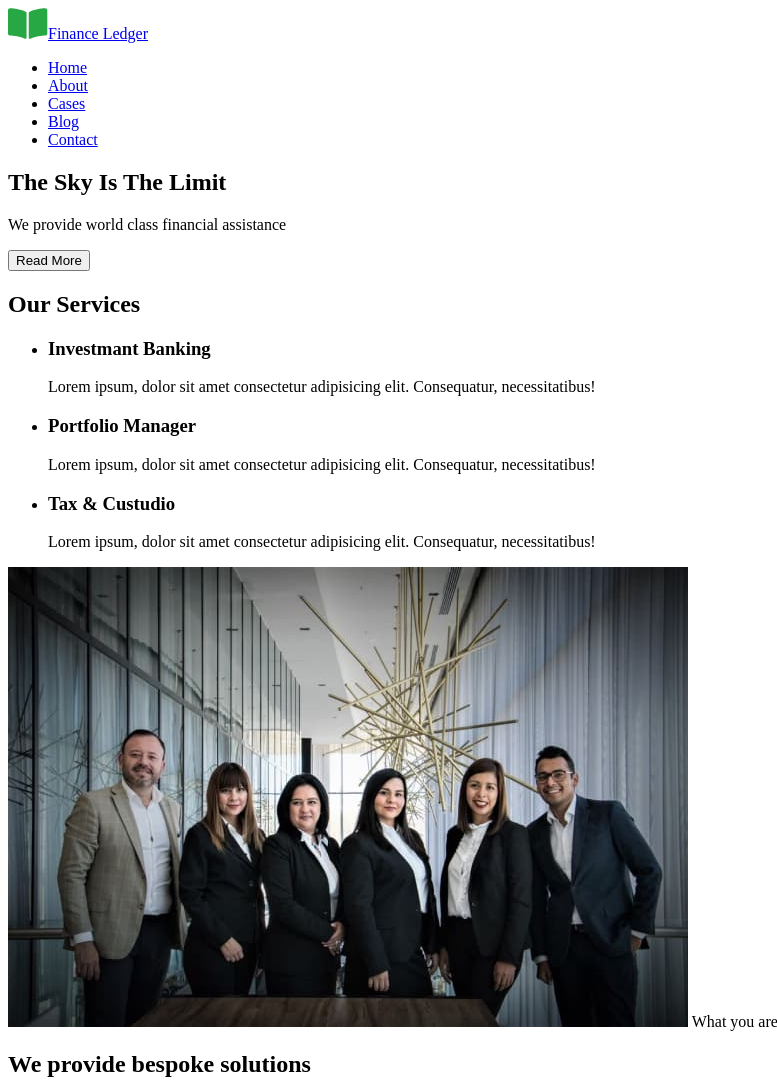
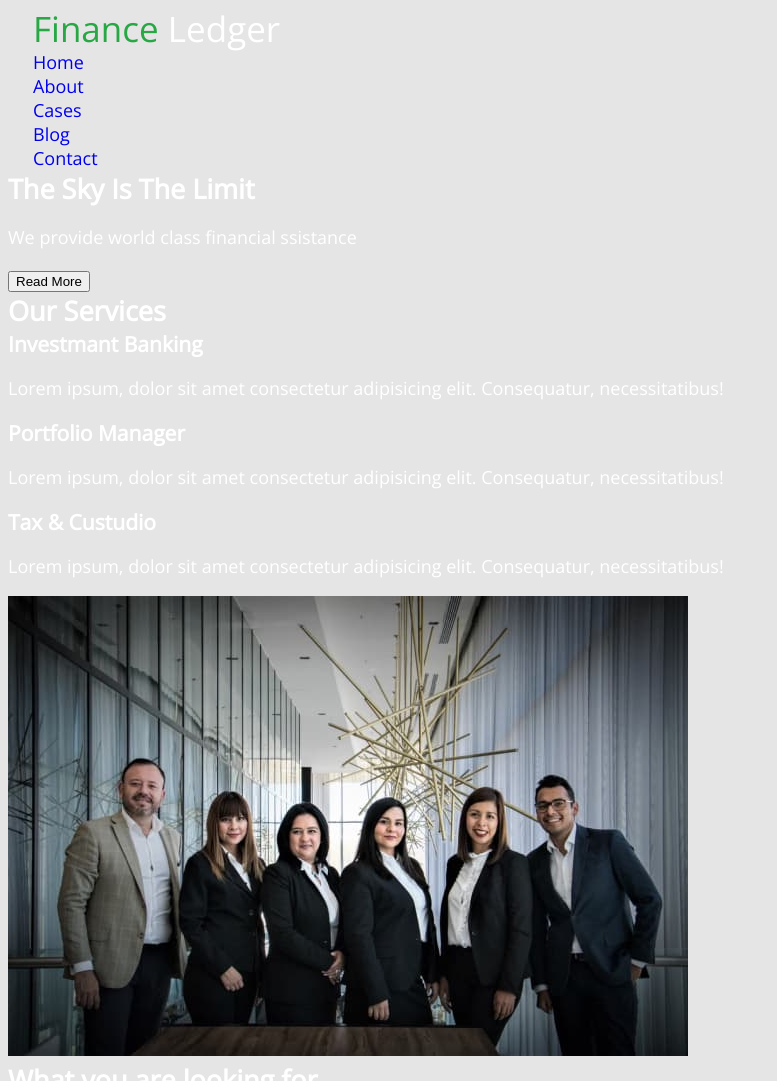
Before and after one commit to HennadiiBorysevych/blended_lesson_1, a plain HTML site: page index.html in a window 1280 px wide. Shown: the top 1081 px of the page, without its empty margins (0-777 px from the left). Drawn offline with nearby package versions, Linux system fonts and the light colour scheme; files whose address does not match are found by name.

Commit message:
Header and CSS files

```diff
--- /dev/null
+++ b/css/styles.css
@@ -0,0 +1,55 @@
+:root{
+    --primary-text-color:#FFFFFF;
+    --secondary-text-color:#333333;
+    --accent-color:#28A745;
+    --primary-background-color: #E5E5E5;
+    --secondary-background-color:#0284D0;
+}
+
+body{
+
+font-family: Open Sans, sans-serif;
+font-weight: 400;
+color: var(--primary-text-color);
+font-size: 18px;
+background-color: var(--primary-background-color);
+font-style: normal;
+}
+h1,
+h2,
+h3,
+h4,
+h5,
+h6{
+    margin: 0;
+    padding: 0;
+}
+ul {
+    margin: 0;
+    padding: 0;
+}
+.container{
+    width: 1360px;
+    padding-left: 25px;
+    padding-right: 25px;
+    margin: 0 auto;
+}
+.list{
+    list-style: none;
+}
+.link{
+    text-decoration: none;
+}
+.logo{
+    font-family: inherit;
+    font-weight: inherit;
+    font-size: 35px;
+    line-height: 1.2;
+    color: var(--primary-text-color);
+}
+.logo-accent{
+    color: var(--accent-color);
+}
+.site-links{
+    list-style: none;
+}
--- a/index.html
+++ b/index.html
@@ -4,24 +4,35 @@
     <meta charset="UTF-8" />
     <meta http-equiv="X-UA-Compatible" content="IE=edge" />
     <meta name="viewport" content="width=device-width, initial-scale=1.0" />
-    <title>Document</title>
+    <title>Finance Ledger</title>
+    <link rel="stylesheet" href="./css/styles.css" />
+    <link rel="preconnect" href="https://fonts.googleapis.com" />
+    <link rel="preconnect" href="https://fonts.gstatic.com" crossorigin />
+    <link
+      href="https://fonts.googleapis.com/css2?family=Open+Sans:wght@300;400&display=swap"
+      rel="stylesheet"
+    />
   </head>
   <body>
     <header>
-      <a href="./index.html">
-        <img src="./images/logo.svg" alt="logo" />Finance Ledger</a
-      >
-      <ul>
-        <li><a href="#">Home</a></li>
-        <li><a href="#">About</a></li>
-        <li><a href="#">Cases</a></li>
-        <li><a href="#">Blog</a></li>
-        <li><a href="#">Contact</a></li>
-      </ul>
+      <div class="container">
+        <nav>
+          <a href="./index.html" class="logo link"
+            ><span class="logo-accent">Finance</span> Ledger</a
+          >
+          <ul class="site-links">
+            <li class=""><a href="#" class="link site-link">Home</a></li>
+            <li class=""><a href="#" class="link site-link">About</a></li>
+            <li class=""><a href="#" class="link site-link">Cases</a></li>
+            <li class=""><a href="#" class="link site-link">Blog</a></li>
+            <li class=""><a href="#" class="link site-link">Contact</a></li>
+          </ul>
+        </nav>
+      </div>
     </header>
     <section>
       <h1>The Sky Is The Limit</h1>
-      <p>We provide world class financial assistance</p>
+      <p>We provide world class financial ssistance</p>
       <button type="button">Read More</button>
     </section>
     <section>
@@ -52,8 +63,8 @@
     </section>
     <section>
       <img src="./images/team.jpg" alt="our team" width="680" height="460" />
-      <span>What you are looking for</span>
-      <h2>We provide bespoke solutions</h2>
+      <h2>What you are looking for</h2>
+      <h3>We provide bespoke solutions</h3>
       <p>
         Lorem ipsum dolor, sit amet consectetur adipisicing elit. Voluptate,
         ipsum dignissimos quae laudantium asperiores nam aliquid impedit harum
@@ -63,8 +74,8 @@
       <a href="#">Read More</a>
     </section>
     <section>
-      <span>This is what we do</span>
-      <h2>Business Cases</h2>
+      <h2>This is what we do</h2>
+      <h3>Business Cases</h3>
       <p>
         Lorem ipsum dolor sit amet consectetur adipisicing elit. Architecto,
         sapiente!
@@ -142,8 +153,8 @@
       />
     </article>
     <section>
-      <span>Who we are</span>
-      <h2>Our Professional Team</h2>
+      <h2>Who we are</h2>
+      <h3>Our Professional Team</h3>
       <p>
         Lorem ipsum dolor sit amet consectetur adipisicing elit. Architecto,
         sapiente!
@@ -193,10 +204,10 @@
     </section>
     <footer>
       <ul>
-        <li><a href=""></a></li>
-        <li><a href=""></a></li>
-        <li><a href=""></a></li>
-        <li><a href=""></a></li>
+        <li><a href="./images/.svg"></a></li>
+        <li><a href="./images/.svg"></a></li>
+        <li><a href="./images/.svg"></a></li>
+        <li><a href="./images/.svg"></a></li>
       </ul>
       <p>Copyright &copy; 2021 - FinanceLedger</p>
     </footer>
```
Also changed, not shown: images/.svg (added), images/.svg (added), images/.svg (added), images/.svg (added).
